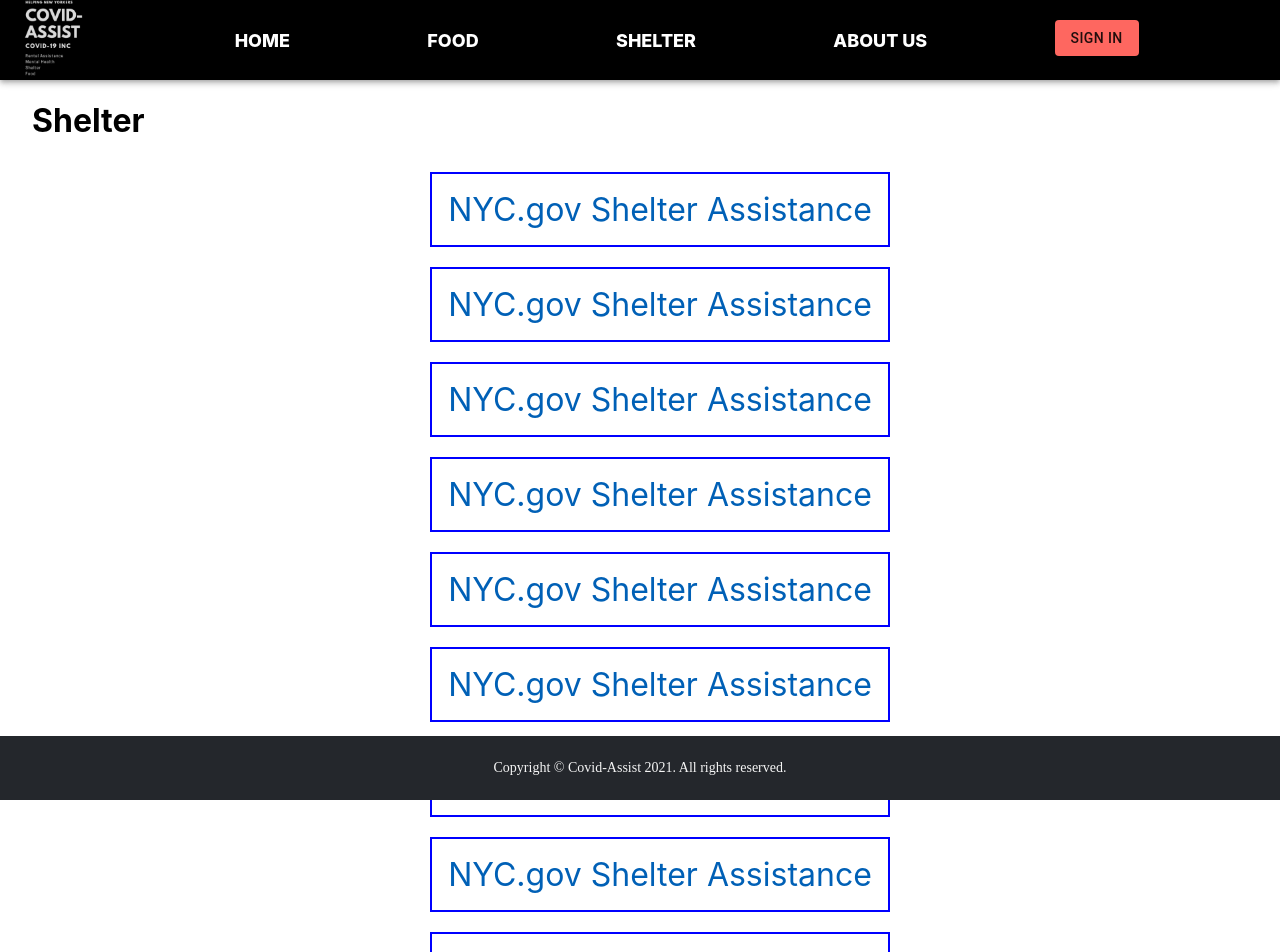
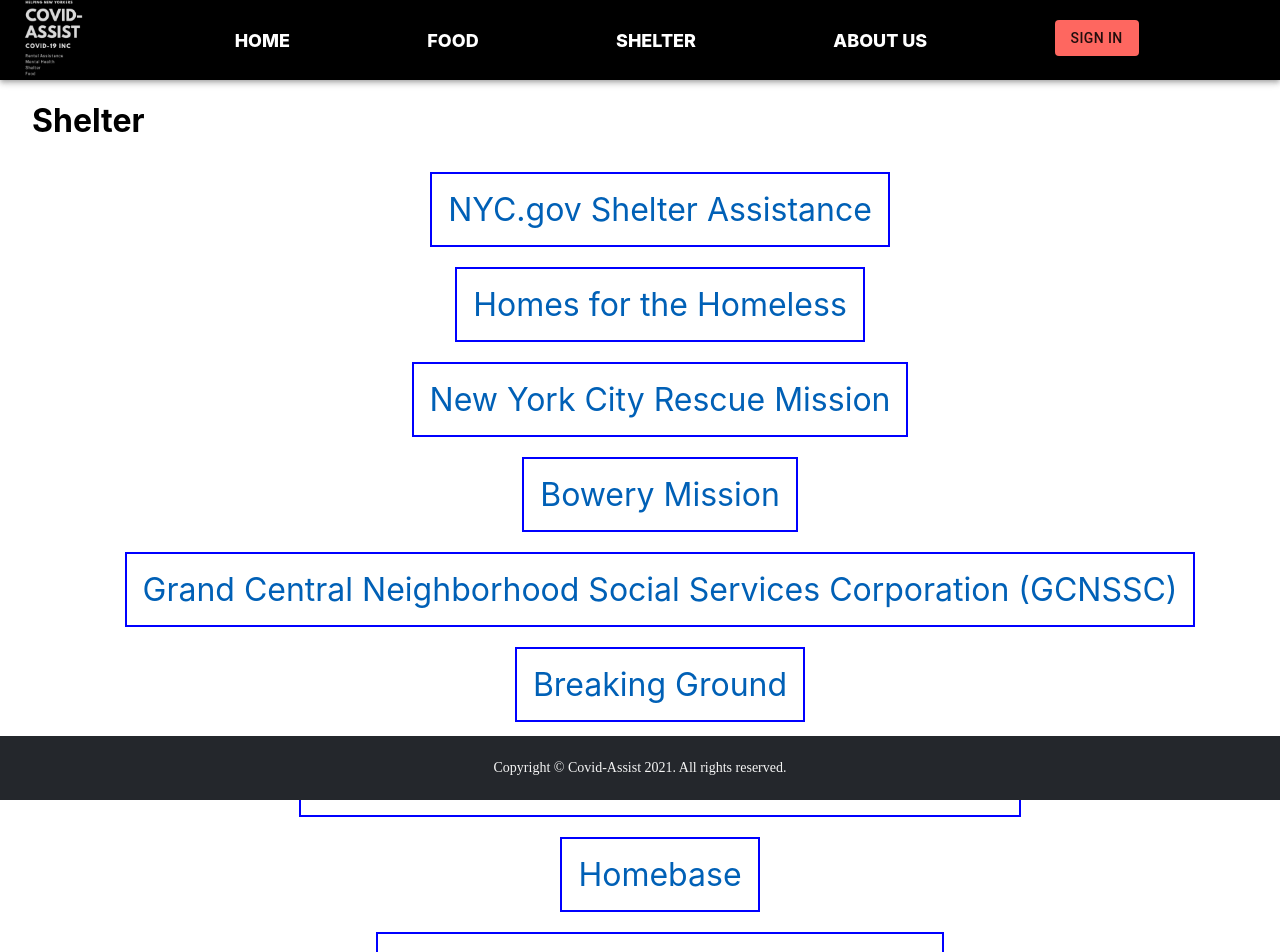
Before and after one commit to aymanjebril2/covid-assist1, a React (Create React App) app in the folder client/: page /shelter in a window 1280 px wide. Shown: the top 952 px of the page. Built offline with nearby package versions, Linux system fonts and the light colour scheme.

Commit message:
added shelter links

```diff
--- a/client/src/Pages/Shelter.js
+++ b/client/src/Pages/Shelter.js
@@ -8,29 +8,31 @@
         <a href="https://www1.nyc.gov/site/dhs/shelter/shelter.page">
           <li>NYC.gov Shelter Assistance</li>
         </a>
-				<a href="https://www1.nyc.gov/site/dhs/shelter/shelter.page">
-					<li>NYC.gov Shelter Assistance</li>
+        <a href="https://www.shelterlist.com/details/homes-for-the-homeless">
+          <li>Homes for the Homeless</li>
         </a>
-				<a href="https://www1.nyc.gov/site/dhs/shelter/shelter.page">
-					<li>NYC.gov Shelter Assistance</li>
+        <a href="https://www.shelterlist.com/details/new-york-city-rescue-mission">
+          <li>New York City Rescue Mission</li>
         </a>
-				<a href="https://www1.nyc.gov/site/dhs/shelter/shelter.page">
-					<li>NYC.gov Shelter Assistance</li>
+        <a href="https://www.shelterlist.com/details/bowery-mission">
+          <li>Bowery Mission</li>
         </a>
-				<a href="https://www1.nyc.gov/site/dhs/shelter/shelter.page">
-					<li>NYC.gov Shelter Assistance</li>
+        <a href="https://www.shelterlist.com/details/grand-central-neighborhood-social-services-corporation-gcnssc">
+          <li>
+            Grand Central Neighborhood Social Services Corporation (GCNSSC)
+          </li>
         </a>
-				<a href="https://www1.nyc.gov/site/dhs/shelter/shelter.page">
-					<li>NYC.gov Shelter Assistance</li>
+        <a href="https://www.homelessshelterdirectory.org/shelter/ny_breaking-ground">
+          <li>Breaking Ground</li>
         </a>
-				<a href="https://www1.nyc.gov/site/dhs/shelter/shelter.page">
-					<li>NYC.gov Shelter Assistance</li>
+        <a href="https://www.homelessshelterdirectory.org/shelter/ny_metropolitan-community-church-of-new-york">
+          <li>Metropolitan Community Church of New York</li>
         </a>
-				<a href="https://www1.nyc.gov/site/dhs/shelter/shelter.page">
-					<li>NYC.gov Shelter Assistance</li>
+        <a href="https://www1.nyc.gov/site/hra/help/homebase-locations.page">
+          <li>Homebase</li>
         </a>
-				<a href="https://www1.nyc.gov/site/dhs/shelter/shelter.page">
-					<li>NYC.gov Shelter Assistance</li>
+        <a href="https://www.homelessshelterdirectory.org/city/ny-bronx">
+          <li>HOMELESS SHELTERS DIRECTORY</li>
         </a>
       </ul>
     </div>
```
Lines whose indentation alone changed are shown as unchanged.
